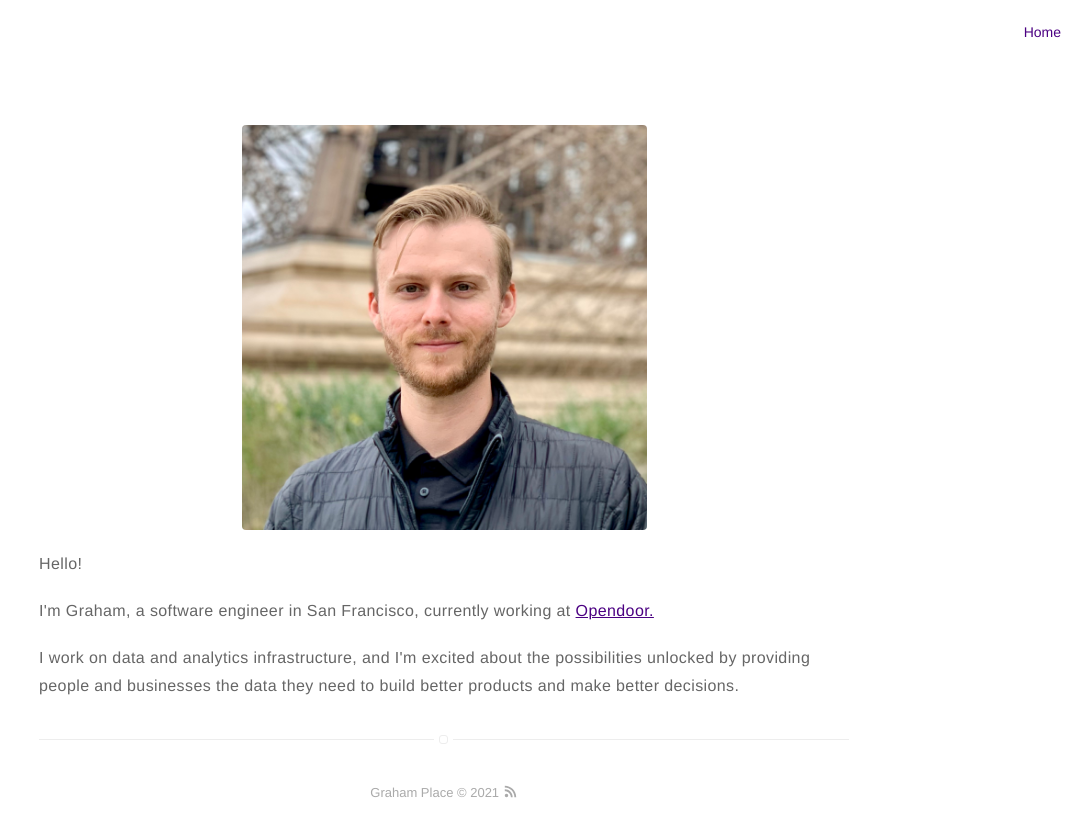
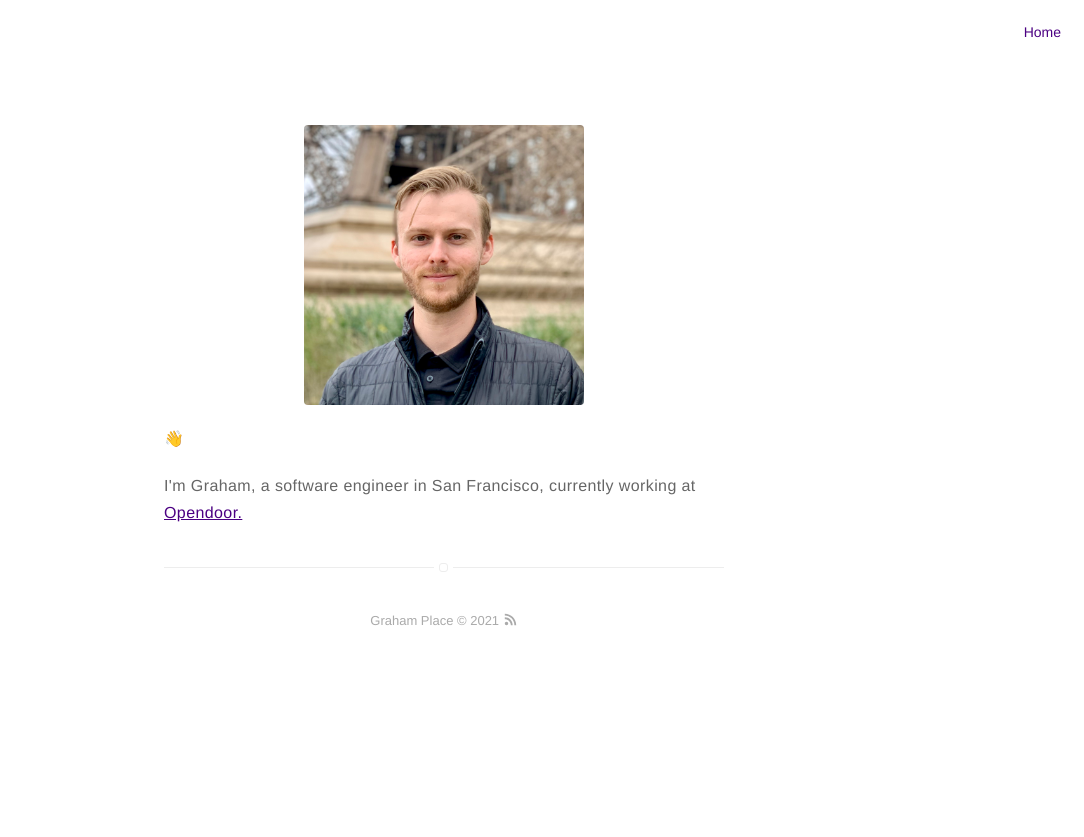
Before and after one commit to grahamplace/grahamplace.github.io, a Jekyll site: the page built from about.md, in a window 1280 px wide. Shown: the top 837 px of the page, without its empty margins (196-1280 px from the left). Built offline with Jekyll 4.4.1, drawn with Linux system fonts in a browser that asks for light colours.

Commit message:
About updates

```diff
--- a/_config.yml
+++ b/_config.yml
@@ -65,7 +65,7 @@ authors:
 # do you want a larger site? change the option below
 # options: [normal, large] | default: normal
 # normal = 560px / large = 810px
-width: large
+width: normal
 
 # if you don't need pagination, comment the *paginate* configs below
 # paginate: 5
@@ -75,7 +75,7 @@ width: large
 # projects: true
 
 # if you don't need "about" or "blog", comment them out below
-# about: true
+about: true
 # blog: true
 
 # do you want to show the "read time" of the posts?
--- a/about.md
+++ b/about.md
@@ -4,11 +4,8 @@ layout: page
 ---
 ![Profile Image]({{ site.url }}/{{ site.picture }})
 
-<p>Hello!</p>
+<p>👋 </p>
 <p>I'm Graham, a software engineer in San Francisco, currently working at <a href="https://www.opendoor.com">Opendoor.</a></p>
-<p>
-I work on data and analytics infrastructure, and I'm excited about the possibilities unlocked by providing people and businesses the data they need to build better products and make better decisions.
-</p>
 
 <!-- <h3>Skills</h3>
 
```
